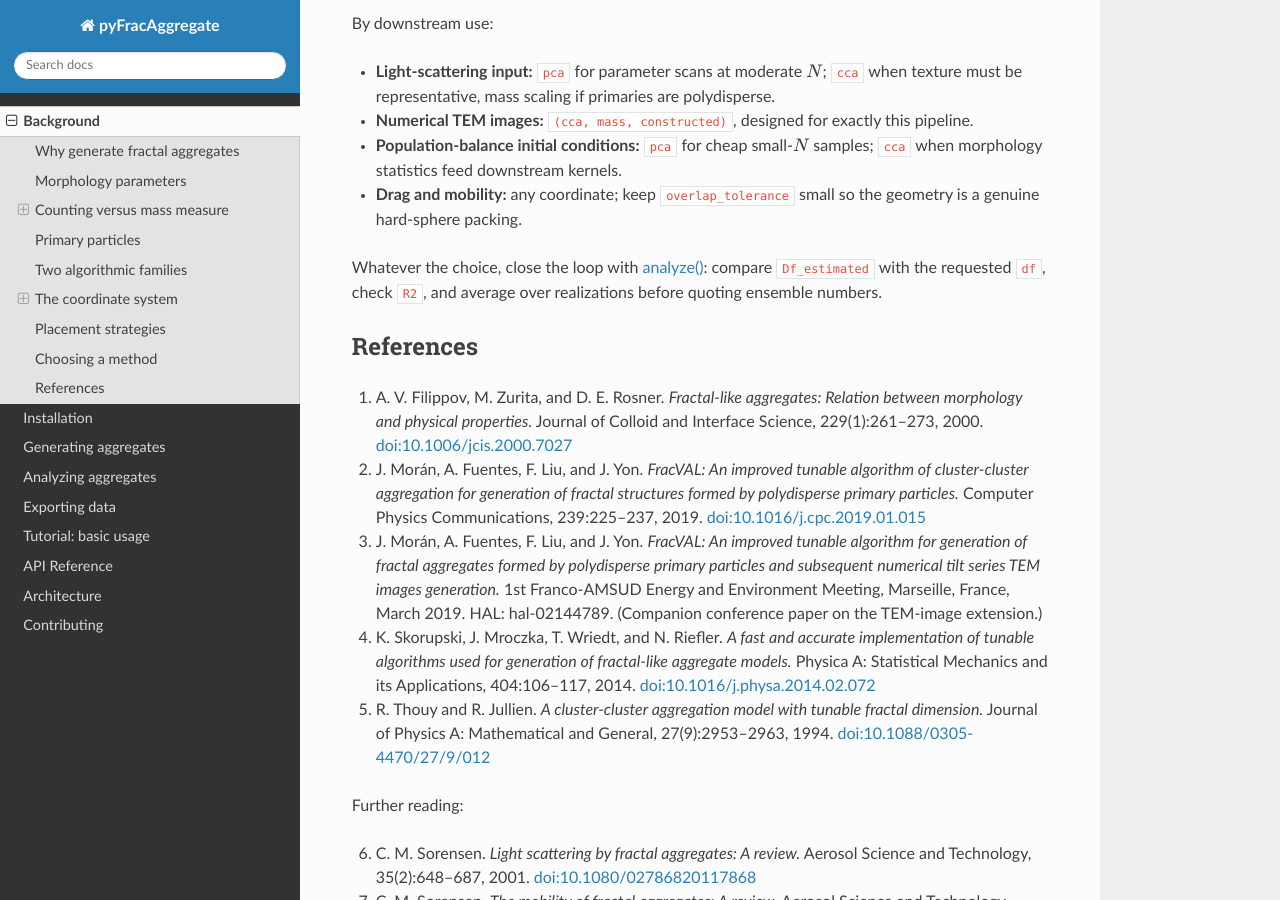
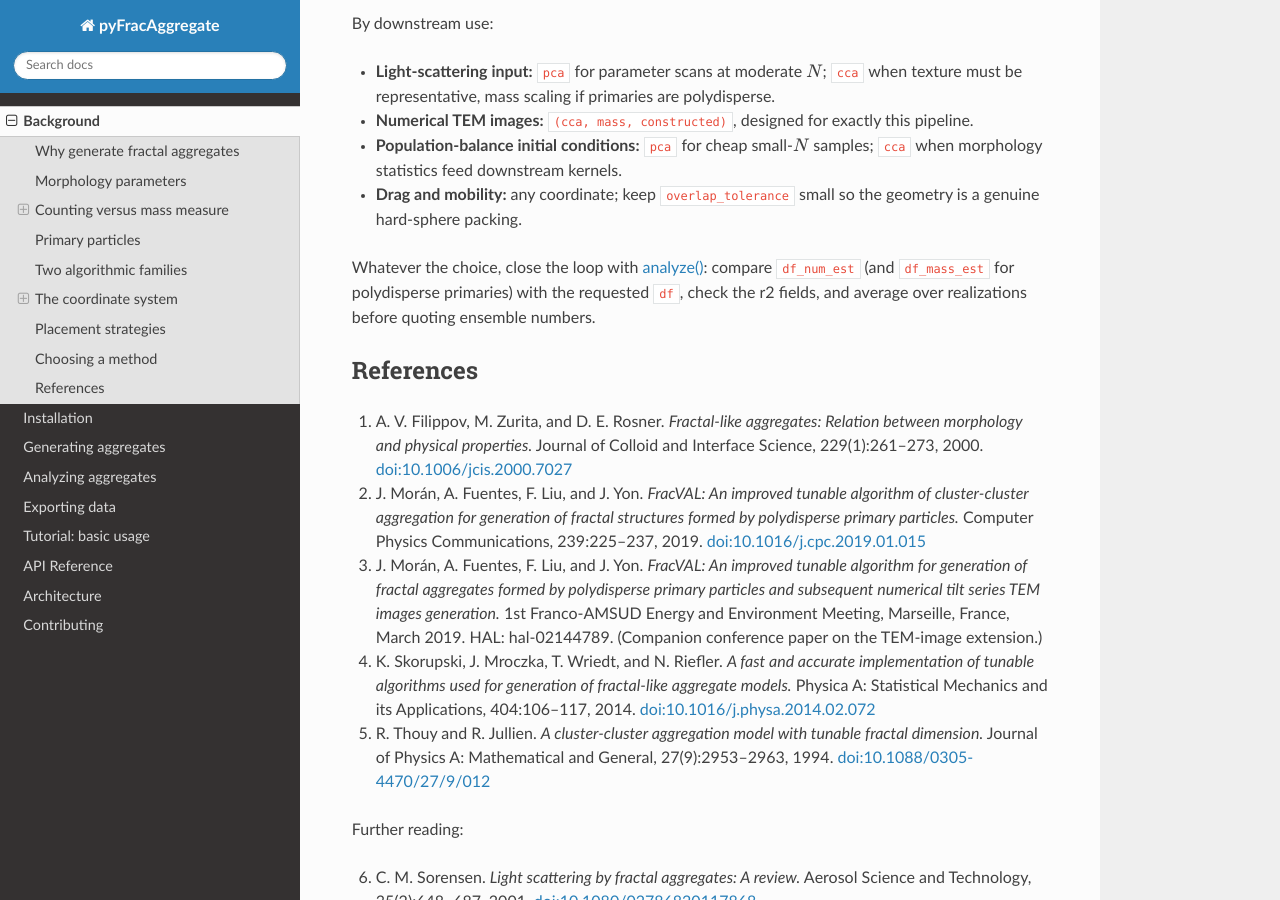
Before and after one commit to VANvonZHANG/pyFracAggregate, a Sphinx documentation site: the page built from docs/background/index.md, in a window 1280 px wide and 900 px high, scrolled down 6659 px. Built offline with Sphinx 7.4.7 and the Read the Docs theme 3.1.0, drawn with Linux system fonts in a browser that asks for light colours.

Commit message:
docs: update remaining workflow paragraph to v0.6 field names

```diff
--- a/docs/background/index.md
+++ b/docs/background/index.md
@@ -367,9 +367,10 @@ By downstream use:
   the geometry is a genuine hard-sphere packing.
 
 Whatever the choice, close the loop with
-[analyze()](/api-reference/index.md#analysis): compare `Df_estimated` with
-the requested `df`, check `R2`, and average over realizations before quoting
-ensemble numbers.
+[analyze()](/api-reference/index.md#analysis): compare `df_num_est` (and
+`df_mass_est` for polydisperse primaries) with the requested `df`, check
+the r2 fields, and average over realizations before quoting ensemble
+numbers.
 
 ## References
 
```
